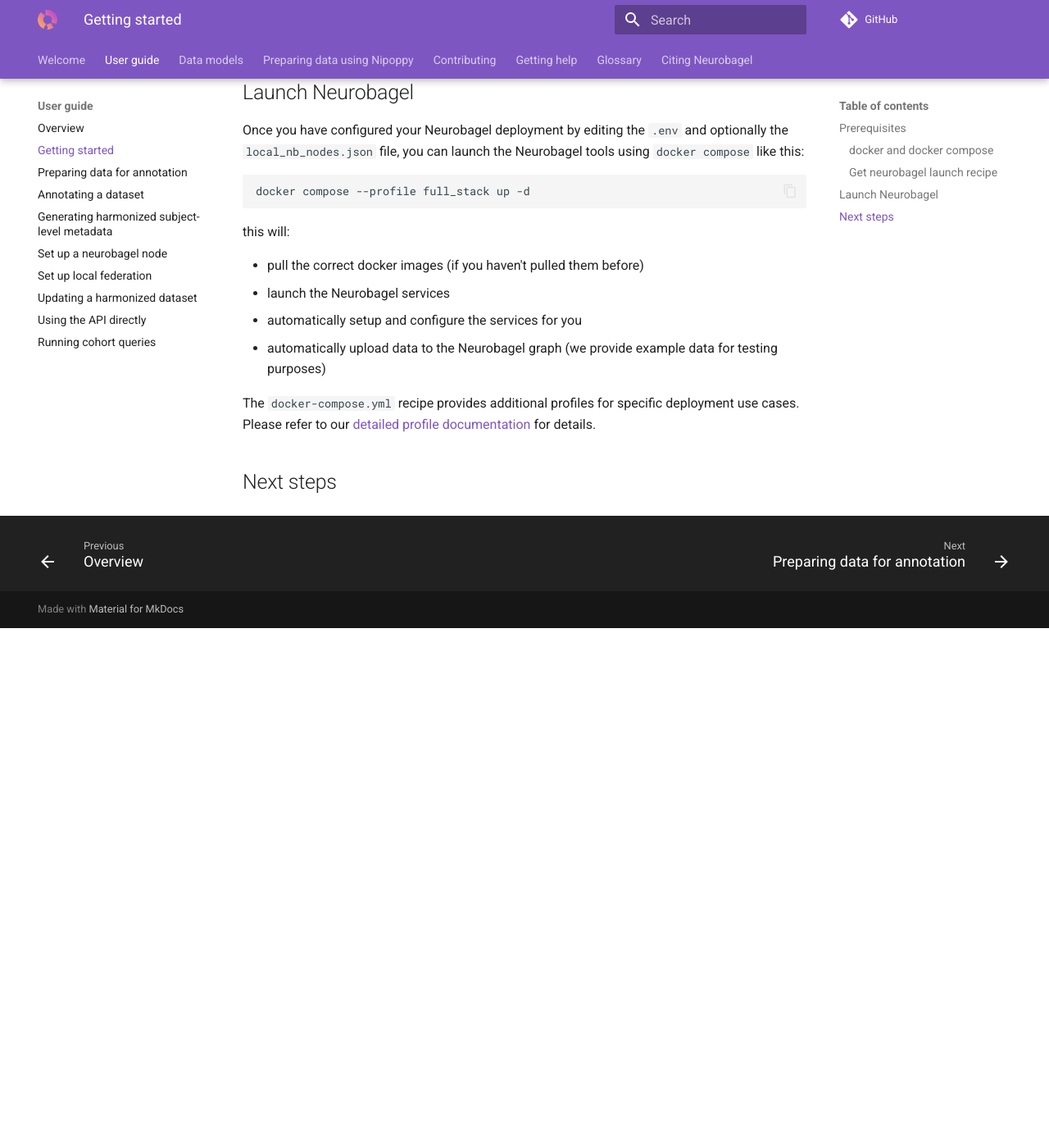
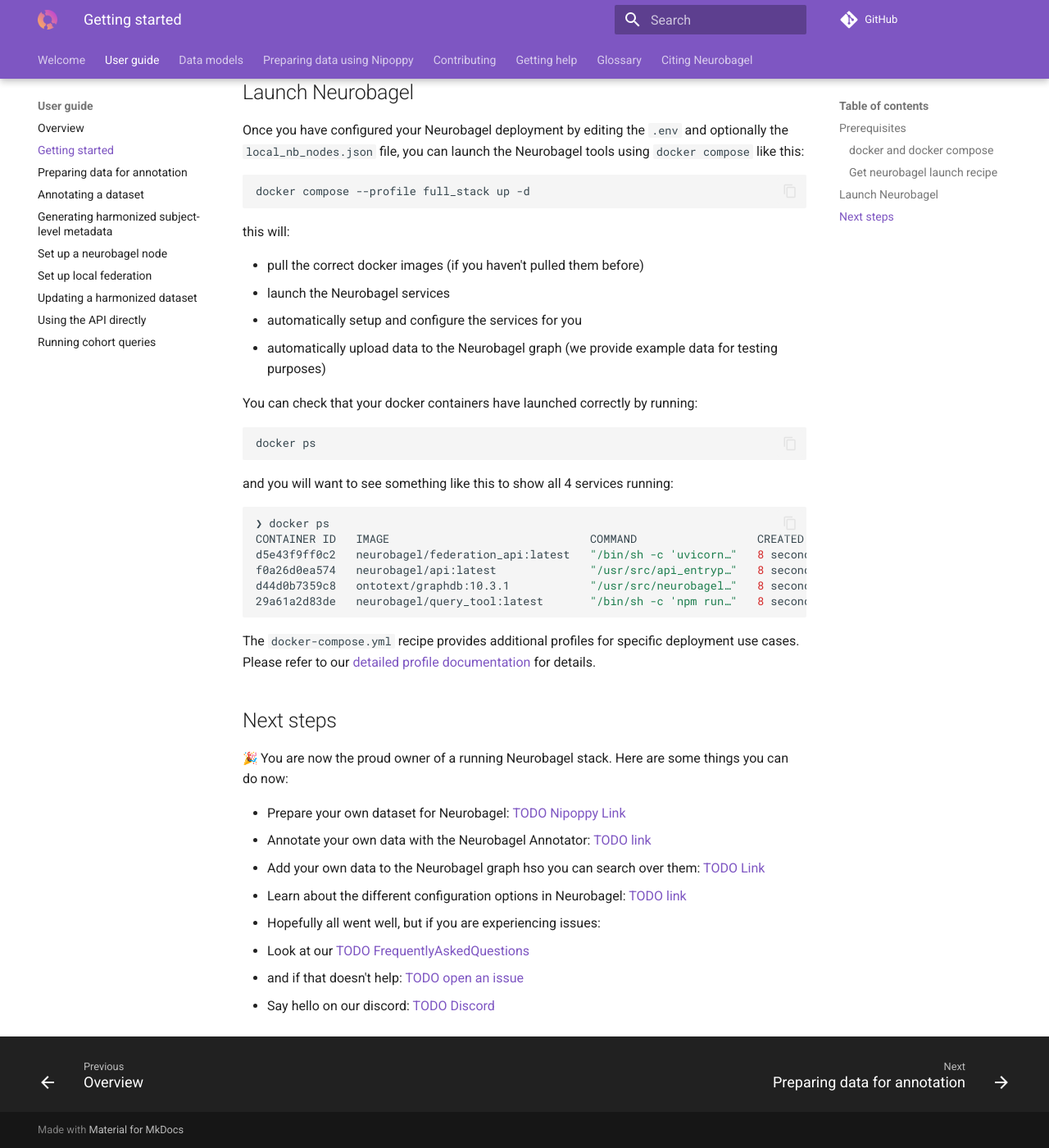
Before and after one commit to neurobagel/documentation, an MkDocs documentation site: the page built from docs/getting_started.md, in a window 1280 px wide and 1400 px high, scrolled down 2336 px. Shown: the whole window at 82% size. Built offline with MkDocs 1.6.1 and Material for MkDocs 9.7.7, drawn with Linux system fonts in a browser that asks for light colours; emoji names are drawn with the system emoji font; comment, search, counter and statistics services are not loaded; before the commit the page ends 3102 px from its top, so only the background shows below that.

Commit message:
[ENH] Add some next steps

````diff
--- a/docs/getting_started.md
+++ b/docs/getting_started.md
@@ -138,8 +138,34 @@
 - automatically setup and configure the services for you
 - automatically upload data to the Neurobagel graph (we provide example data for testing purposes)
 
+You can check that your docker containers have launched correctly by running:
+
+```bash
+docker ps
+```
+and you will want to see something like this to show all 4 services running:
+```bash
+❯ docker ps
+CONTAINER ID   IMAGE                              COMMAND                  CREATED         STATUS         PORTS                                                 NAMES
+d5e43f9ff0c2   neurobagel/federation_api:latest   "/bin/sh -c 'uvicorn…"   8 seconds ago   Up 8 seconds   0.0.0.0:8080->8000/tcp, :::8080->8000/tcp             recipes-federation-1
+f0a26d0ea574   neurobagel/api:latest              "/usr/src/api_entryp…"   8 seconds ago   Up 8 seconds   0.0.0.0:8000->8000/tcp, :::8000->8000/tcp             recipes-api-1
+d44d0b7359c8   ontotext/graphdb:10.3.1            "/usr/src/neurobagel…"   8 seconds ago   Up 8 seconds   0.0.0.0:7200->7200/tcp, :::7200->7200/tcp, 7300/tcp   recipes-graph-1
+29a61a2d83de   neurobagel/query_tool:latest       "/bin/sh -c 'npm run…"   8 seconds ago   Up 8 seconds   0.0.0.0:3000->5173/tcp, :::3000->5173/tcp             recipes-query_federation-1
+```
+
 The `docker-compose.yml` recipe provides additional profiles
 for specific deployment use cases. Please refer to
 our [detailed profile documentation]() for details.
 
 ## Next steps
+
+:tada: You are now the proud owner of a running Neurobagel stack. Here are some things you can do now:
+
+- Prepare your own dataset for Neurobagel: [TODO Nipoppy Link]()
+- Annotate your own data with the Neurobagel Annotator: [TODO link]()
+- Add your own data to the Neurobagel graph hso you can search over them: [TODO Link]()
+- Learn about the different configuration options in Neurobagel: [TODO link]()
+- Hopefully all went well, but if you are experiencing issues:
+  - Look at our [TODO FrequentlyAskedQuestions]()
+  - and if that doesn't help: [TODO open an issue]()
+- Say hello on our discord: [TODO Discord]()
````
